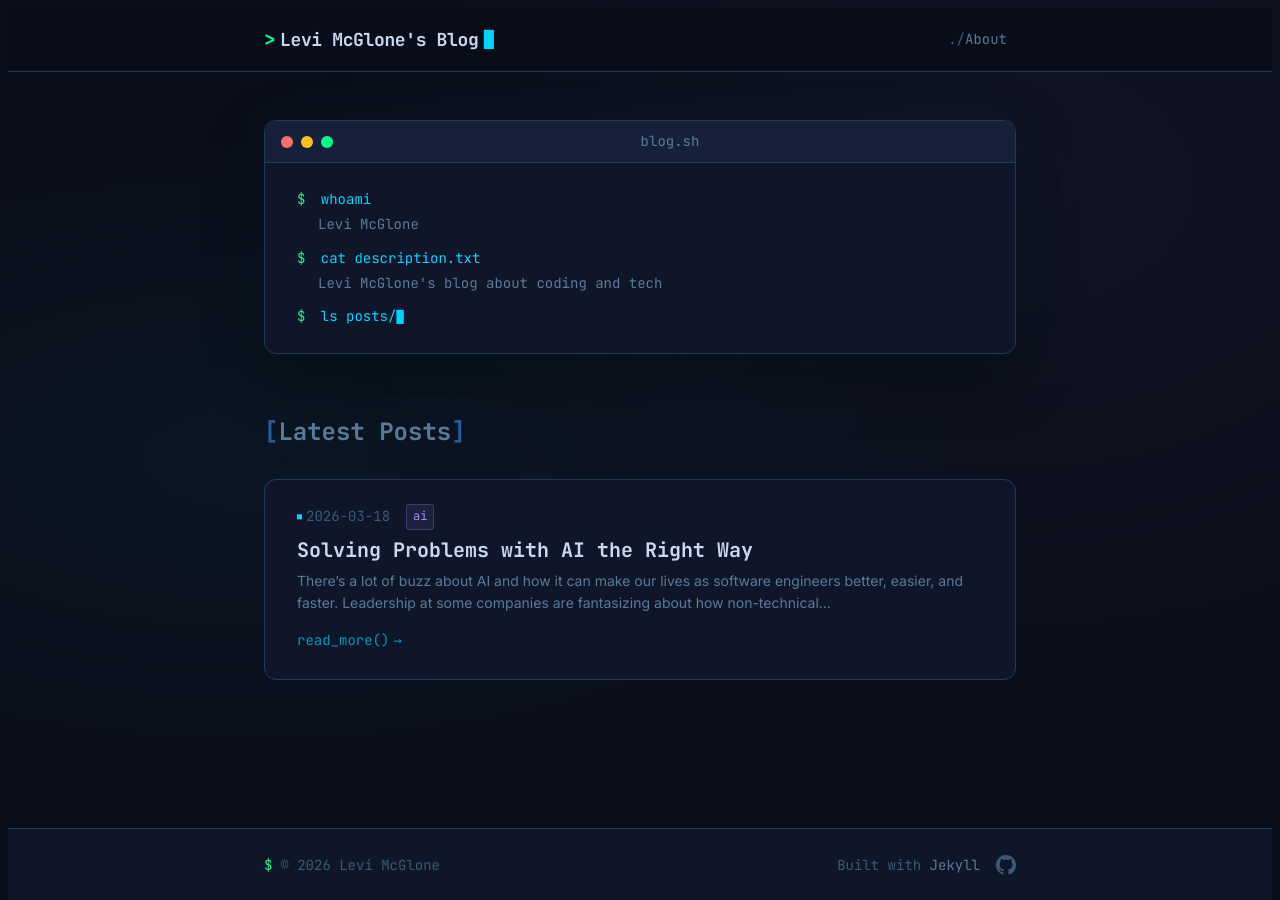
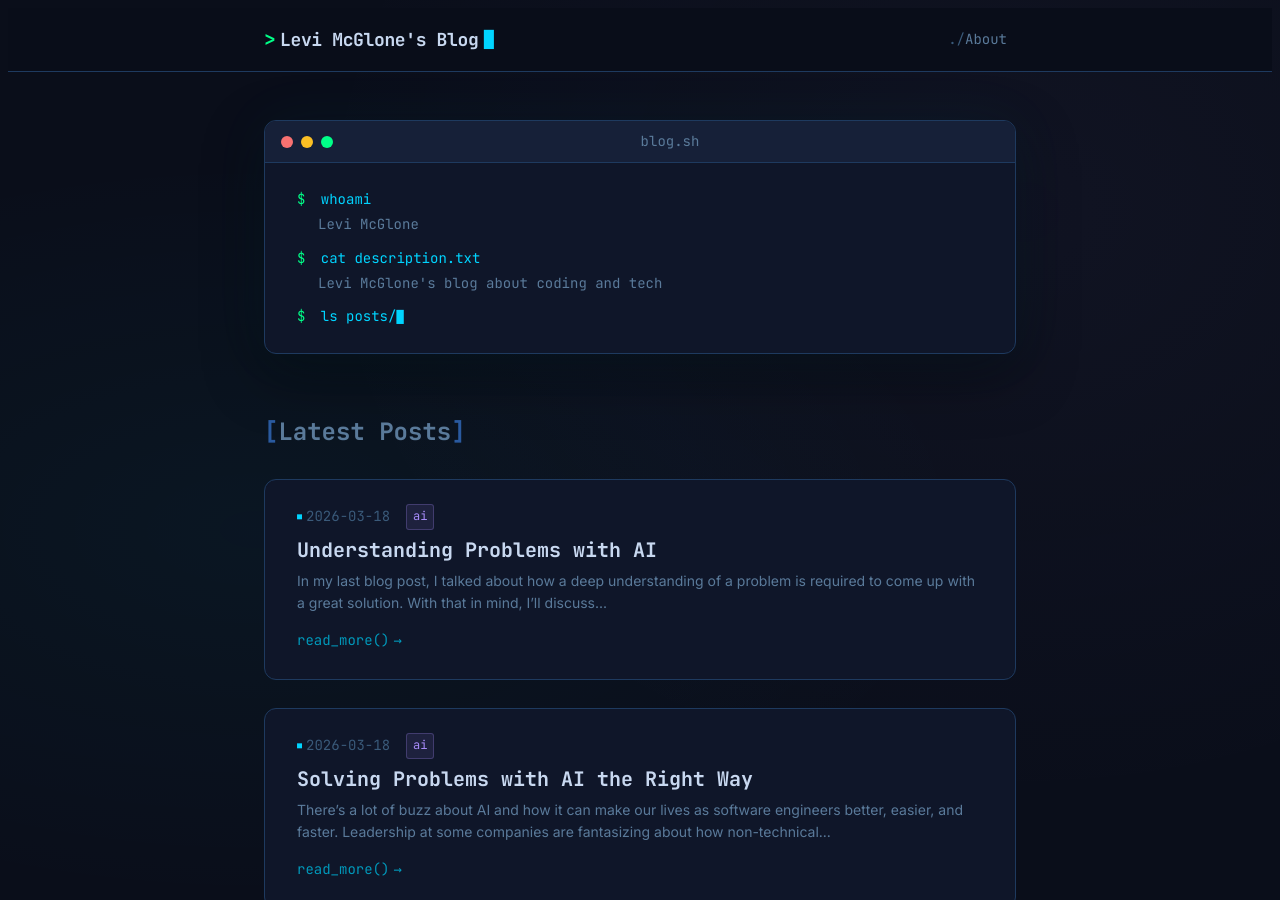
Before and after one commit to mcglonelevi/LeviMcGloneBlog, a Jekyll site: the page built from blog/index.markdown, in a window 1280 px wide and 900 px high. Built offline with Jekyll 4.4.1, drawn with Linux system fonts in a browser that asks for light colours; part of the change alters nothing that is shown.

Commit message:
add second blog post

```diff
--- a/blog/_posts/2026-03-18-solving-problems-with-ai-the-right-way.markdown
+++ b/blog/_posts/2026-03-18-solving-problems-with-ai-the-right-way.markdown
@@ -34,3 +34,5 @@ With most AI programs, it is so easy to just start typing and not really think a
 I think the companies that will survive the next decade will have the software that solves problems really well, and that software will be written by people who have a fantastic understanding of the problem that they are trying to solve. In order to withstand the test of time, the software has to be so well-architected that it can't be easily replicated by someone else with AI or that it solves the problem so well that there is no incentive to build an alternative.
 
 If you are in the business of building software, my challenge to you is to build the next git in whatever space you're competing. Build the software that people want to use because of how it solves the problem in a quality way where most people don't even think about switching to a competitor or building their own solution. Use AI to help you brainstorm the best way to solve the problem that still aligns with the business and customer needs.
+
+In my next blog post, I'll be talking about different ways of using AI to understand and solve problems.
--- /dev/null
+++ b/blog/_posts/2026-03-18-understanding-problems-with-ai.markdown
@@ -0,0 +1,33 @@
+---
+layout: post
+title: "Understanding Problems with AI"
+date: 2026-03-18
+categories: ai
+---
+In my last blog post, I talked about how a deep understanding of a problem is required to come up with a great solution. With that in mind, I'll discuss how I use AI to understand problems better in my day-to-day work.
+
+For reference purposes, I currently work at a company called Wistia where I build a web app for recording. In the process of building Wistia's Record product, I also occasionally work on other features like Wistia's online video editor and webinar solution. I recently went on parental leave for 4 months because I had a son. When I returned from leave, a really tricky problem about video animations was thrown my way. My boss watched me break down this gnarly problem, and he gave me this feedback:
+
+> Anytime you take on a feature, you do an excellent job thinking through how it should be built and then following through with strong execution. Your thoughtfulness and attention to detail always show in the work you deliver.
+
+When I tackle a complex feature like this, I usually start by understanding the ask. After that, I spike out what I think will be the hardest parts so that I run into any major issues sooner rather than later. The spike will inform a technical spec and the finalized implementation.
+
+Understanding the ask is usually pretty straightforward and doesn't really involve much AI work at all. I have a conversation with my product manager and any relevant business partners. I usually ask questions that help me understand the requirements for the feature at hand. I also ask about any near-term improvements that we plan to make. These conversations guide my thinking about the problem and how I am going to solve it.
+
+Once I understand the ask, I usually build a spike for the parts of the feature that I think may be complicated or have difficult edge cases. Sniffing out complications is a skill I have developed over time as I have gained domain knowledge. Before I start writing any code myself or with an AI accomplice, I spend time reading any existing relevant code. In this particular case, I needed to add animations to our recording product to match what our live product shows when feeds are toggled or change position on the stage. I spent a lot of time reading the CSS code for the stage to understand the animation timings and properties that were changed. I also spent time reading code in the record product to understand what changed to our video rendering while I was out on leave.
+
+AI is really good at explaining code for the most part. If I encounter something that doesn't make sense to me, I usually highlight it and ask Claude to explain it. Claude is usually pretty good at explaining cryptic snippets of code.
+
+After I felt confident in my understanding of the pre-existing code, I asked myself "What is the ideal API for animating video feeds around the stage?". For any animation, you need a duration and the starting and ending values for properties that should be animated. I started fumbling my way through, and I eventually derived some type updates that I thought were good enough for the API I wanted. I wrote up a prompt that described the desired outcome and type updates, and I asked Claude to provide an implementation.
+
+The initial result looked pretty good in the code, but it had a major bug where videos looked strange during animation. Claude had generated a lot of code, and I didn't completely understand all the details of the existing video operations. I spent a few hours reading the code and debugging. The API I am working with is a nested tree structure of video operations, and I realized that I needed to modify another operation to adjust the clipping of the video feeds during animation. I did try to ask Claude to fix its own mistake, but Claude was misguided as to where the actual issue was. After an hour or two, I finally got something that worked well. I had a video with a smooth animation that did what I wanted. I shared my first spike PR with others for review, and I got some much-needed feedback. I also realized that I made a fundamental mistake with my type updates.
+
+While some may be dismayed by the mistakes, the good news is that prototypes are pretty cheap in this AI-enabled world. These failures I experienced helped me understand the problem better. I spent another day working on a better spike where I had a more consistent API. I spent more time writing a tree with more complicated animations that had multiple videos. I started to feel pretty good about my solution; however, I ran into yet another issue. The library we use for previewing these video operations loads videos shortly before they are needed. Animating one video at a time often worked fine, but rapidly loading several videos for a 200ms animation was causing a lot of buffering problems. Also, because of the high I/O over the network, there were FPS drops in the previewer. The good news was that these videos did actually render smoothly when processed by the rendering system. The video rendering system waits for the videos to load entirely and then plays the videos frame by frame which eliminates the buffering state issue.
+
+Discovering this limitation sparked a conversation where I found out that Wistia's edit team was well-aware of network limitations. The edit team had decided for a different feature to limit the number of streams on stage to 2 or 3 to avoid hitting TCP limits (~6 concurrent requests per host in most browsers). 200ms is not a lot of time to load a video and seek to the spot where I needed to be, and I also found that there were often 6-9 TCP requests occurring in parallel which definitely hit that TCP limit. I am glad I encountered this problem sooner rather than later.
+
+I took these learnings and documented them in my technical specification document. After reviewing with a few stakeholders, the solution for bypassing the TCP limit was to give a more limited functionality where we show a flattened, pre-rendered video in the editor when there are 3 or more feeds. It gives less flexibility for laying videos out on the screen; however, most recorded videos have less than 3 visible feeds.
+
+I am still currently working on this feature at the time of this writing; however, all of this prep work has made the implementation of production-level code easier. My estimate of the work required to ship this feature is more accurate due to the spike work. My team and project stakeholders are also aware of the limitations up front, and we're not scrambling to hit an unrealistic deadline.
+
+In the process of working on this feature, I gained a deep understanding of the problem which aided in solving it. The discovery process was made faster with AI tools like Claude. The spike may have taken me several days just a few years ago, but now it can be done in a few hours to a day for a moderately complex feature. This is where AI is actually useful and relevant in my daily work because some problems can't be discovered until you build something and test it.
```
